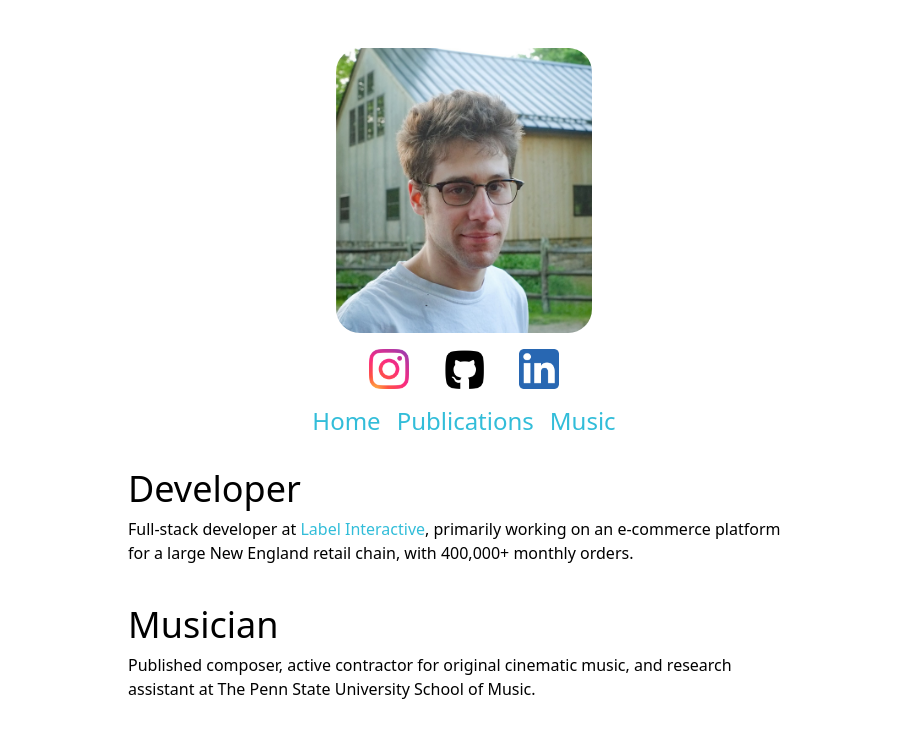
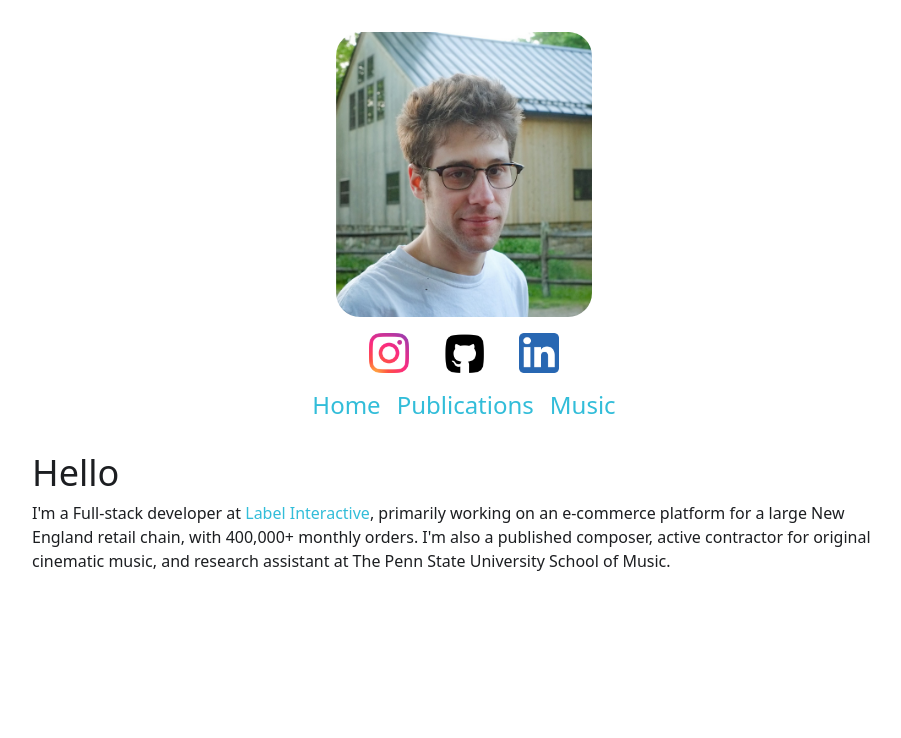
Before and after one commit to Kevinmatthews100/personal-web, a SvelteKit app: page / in a window 1280 px wide. Shown: the top 738 px of the page, without its empty margins (176-1077 px from the left). Built offline with nearby package versions, Linux system fonts and the light colour scheme.

Commit message:
feat: small style changes

```diff
--- a/src/app.css
+++ b/src/app.css
@@ -4,6 +4,7 @@
 
 html {
   overflow-y: scroll;
+  color: #1c1e21;
 }
 
 a {
--- a/src/routes/+layout.svelte
+++ b/src/routes/+layout.svelte
@@ -6,17 +6,17 @@
   <title>Kev</title>
 </svelte:head>
 
-<div class="max-w-5xl mx-auto mt-4 lg:mt-8">
+<div class="max-w-4xl mx-auto mt-4">
   <div class="flex flex-col items-center space-y-4 p-4">
     <img class="w-64 rounded-3xl" src="/images/profile-pic.jpg" alt="Profile" />
     <div class="flex flex-row mx-auto mb-4 w-56">
-      <a href="https://www.instagram.com/kmatthews10/" target="_blank" class="mx-auto">
+      <a href="https://www.instagram.com/kmatthews10" target="_blank" class="mx-auto">
         <img src="/images/insta.png" class="w-10 h-10" alt="Instagram" />
       </a>
       <a href="https://github.com/Kevinmatthews100" target="_blank" class="mx-auto">
         <img src="/images/github.png" class="w-10 h-10" alt="Github" />
       </a>
-      <a href="https://www.linkedin.com/in/kevin-matthews-54a486192/" target="_blank" class="mx-auto">
+      <a href="https://www.linkedin.com/in/kevin-matthews-54a486192" target="_blank" class="mx-auto">
         <img src="/images/lin.png" class="w-10 h-10" alt="Linkedin" />
       </a>
     </div>
@@ -27,7 +27,7 @@
     </div>
   </div>
 
-  <main class="p-4 mx-auto">
+  <main class="p-4 mx-auto max-w-2xl lg:max-w-none">
     <slot />
   </main>
 </div>
--- a/src/routes/+page.svelte
+++ b/src/routes/+page.svelte
@@ -1,13 +1,8 @@
-<div class="max-w-2xl mx-auto">
-  <h2 class="text-3xl xl:mx-0 xl:text-4xl">Developer</h2>
-  <p class="max-w-2xl mt-2 mb-10 text-md">
-    Full-stack developer at
-    <a href="https://www.labelinteractive.com/" target="_blank" rel="noreferrer">Label Interactive</a>, primarily
-    working on an e-commerce platform for a large New England retail chain, with 400,000+ monthly orders.
-  </p>
-  <h2 class="text-3xl xl:mx-0 xl:text-4xl">Musician</h2>
-  <p class="max-w-2xl mt-2 mb-10 text-md">
-    Published composer, active contractor for original cinematic music, and research assistant at The Penn State
-    University School of Music.
-  </p>
-</div>
+<h1 class="text-4xl">Hello</h1>
+<p class="mt-2 mb-10">
+  I'm a Full-stack developer at <a href="https://www.labelinteractive.com/" target="_blank" rel="noreferrer"
+    >Label Interactive</a
+  >, primarily working on an e-commerce platform for a large New England retail chain, with 400,000+ monthly orders. I'm
+  also a published composer, active contractor for original cinematic music, and research assistant at The Penn State
+  University School of Music.
+</p>
--- a/src/routes/music/+page.svelte
+++ b/src/routes/music/+page.svelte
@@ -1,4 +1,4 @@
-<h1 class="text-3xl mb-4 xl:text-4xl">Music</h1>
+<h1 class="text-4xl mb-4">Music</h1>
 <p class="mb-4">
   I am a 2020 Penn State graduate, where I studied music technology, and tuba under
   <a href="https://velvetuba.com" target="_blank"> Velvet Brown </a>
@@ -23,7 +23,7 @@
   at
   <a href="http://pinedrakegames.com/" target="_blank"> Pine Drake Games </a>.
 </p>
-<span class="text-xl mb-4 xl:text-2xl">Horizons</span>
+<h2 class="text-3xl mb-4">Horizons</h2>
 <p class="mb-4">
   "Horizons" is a three movement piece for Tuba Euphonium ensemble takes the listener through the transformation the sky
   makes from the end of one day, to the beginning the next. In writing this music, I drew inspiration from my impression
@@ -63,7 +63,7 @@
   allow="autoplay"
   src="https://w.soundcloud.com/player/?url=https%3A//api.soundcloud.com/tracks/618819816%3Fsecret_token%3Ds-XFouynViR5P&color=%23ff5500&auto_play=false&hide_related=false&show_comments=false&show_user=true&show_reposts=false&show_teaser=true&visual=false"
 />
-<span class="text-xl mb-4 xl:text-2xl">Through the Dark</span>
+<span class="text-3xl mb-4">Through the Dark</span>
 <p class="mb-4">
   Through the Dark is a piece for Tuba, Electronics, Piano, and Percussion. It was commissioned by the tuba player, and
   good friend, heard in the recording below.
@@ -78,7 +78,7 @@
   allow="autoplay"
   src="https://w.soundcloud.com/player/?url=https%3A//api.soundcloud.com/tracks/901808749%3Fsecret_token%3Ds-ae155TFxZ9O&color=%23ff5500&auto_play=false&hide_related=false&show_comments=false&show_user=true&show_reposts=false&show_teaser=true&visual=false"
 />
-<span class="text-xl mb-4 xl:text-2xl">Song of Antecedence</span>
+<h2 class="text-3xl mb-4">Song of Antecedence</h2>
 <p class="mb-4">
   This piece is a minimalist piece for piano and tuba. It was written to challenge the idea that solo tuba music must be
   technically challenging to be considered a valid piece of repertoire. The recording below features my college tuba
@@ -95,7 +95,7 @@
   allow="autoplay"
   src="https://w.soundcloud.com/player/?url=https%3A//api.soundcloud.com/tracks/902333935%3Fsecret_token%3Ds-kbF0FzYCZai&color=%23ff5500&auto_play=false&hide_related=false&show_comments=false&show_user=true&show_reposts=false&show_teaser=true&visual=false"
 />
-<span class="text-xl mb-4 xl:text-2xl"> Since you scrolled this far... </span>
+<h2 class="text-3xl mb-4">Since you scrolled this far...</h2>
 <p class="mb-4">
   Take a chance to check out this episode in College Marching's "Take the Field" documentary series made while I was in
   Penn State's marching band in 2018. I look back fondly on playing in the band, and I think this documentary does a
--- a/src/routes/publications/+page.svelte
+++ b/src/routes/publications/+page.svelte
@@ -1,4 +1,4 @@
-<h1 class="text-3xl mb-4 xl:text-4xl">Publications</h1>
+<h1 class="text-4xl mb-4">Publications</h1>
 <a
   class="block mb-4"
   href="https://potenzamusic.com/product/horizons-for-tuba-euphonium-ensemble/"
```
